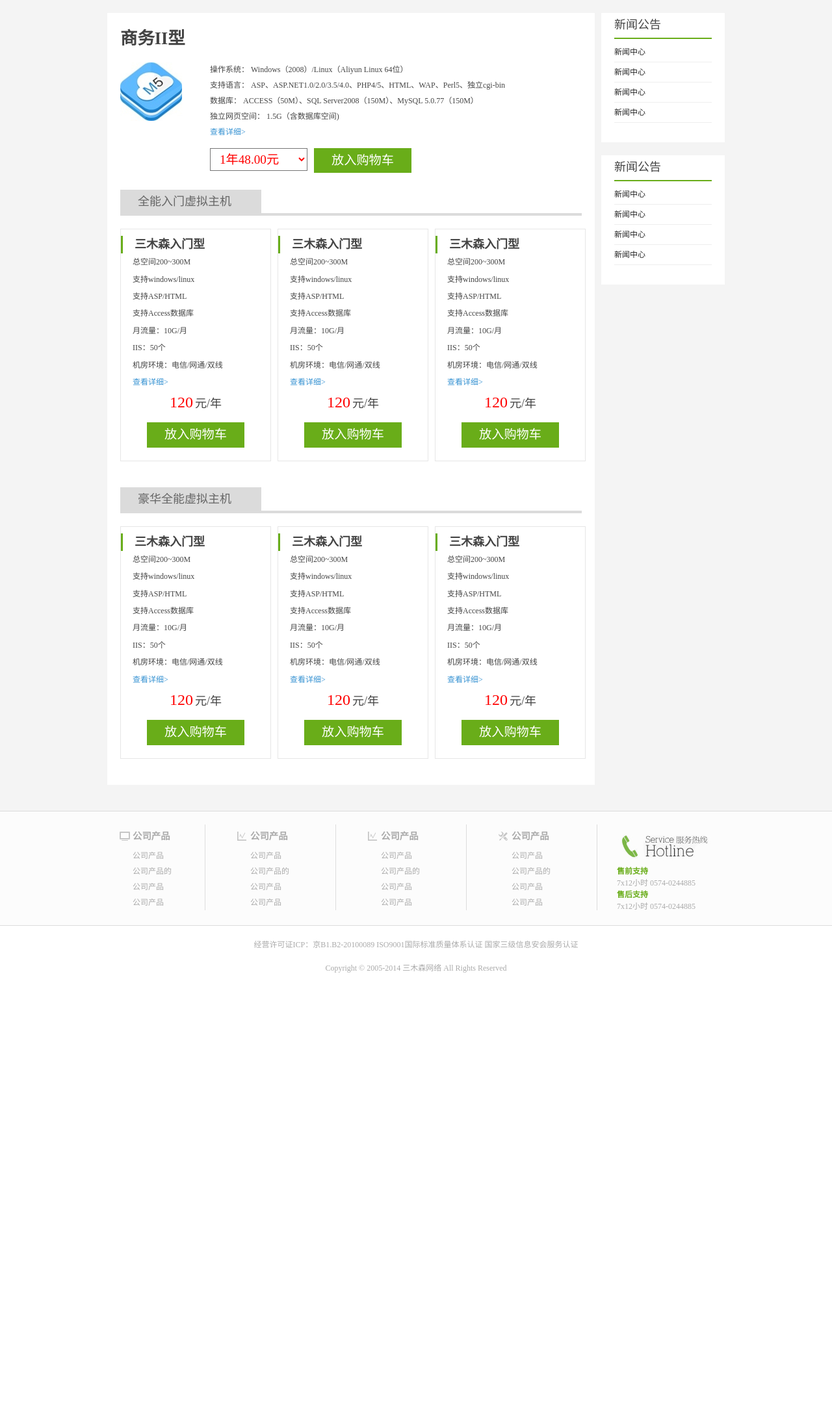
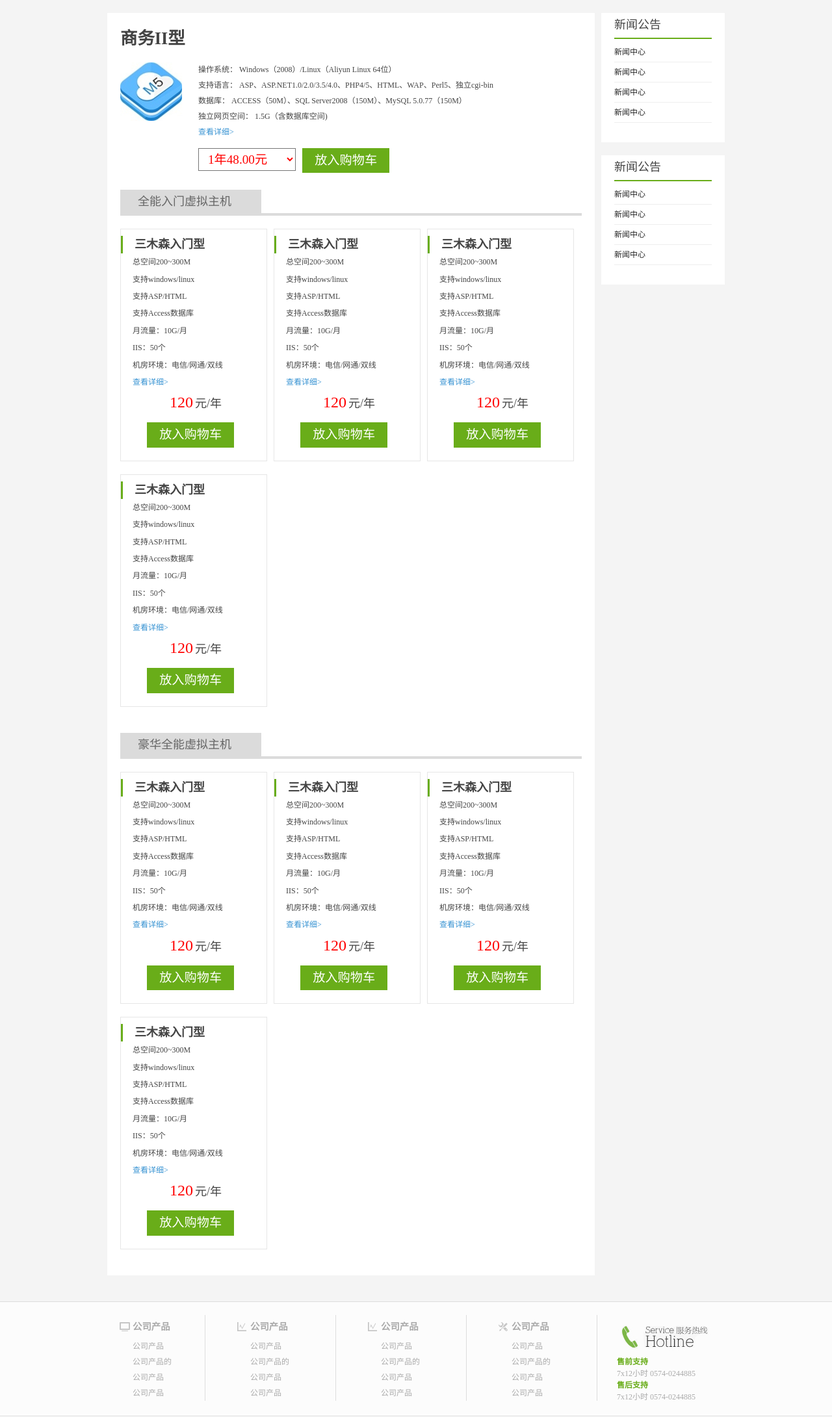
Before and after one commit to yysamson/idc-html, a PHP site: page /product-detal.php in a window 1280 px wide. Shown: the part 142-2323 px from the top of the page at 65% size. Before the commit the page ends 1639 px from the top, so only its background shows below. Run offline with PHP 8.4, Linux system fonts and the light colour scheme.

Commit message:
产品页面修改

```diff
--- a/css/layout.css
+++ b/css/layout.css
@@ -246,6 +246,12 @@ select{
 }
 
 .xiangqing-shuoming ul{
+    margin: 0;
+    padding: 0;
+
+}
+.xiangqing-shuoming ul li{
+    margin: 0;
     list-style: none;
     line-height: 2em;
 }
@@ -276,6 +282,8 @@ select{
    border: 1px #e6e6e6 solid;
     padding-bottom: 20px;
     margin-top: 20px;
+    width: 224px;
+    display: block;
 
 }
 
--- a/product-detal.php
+++ b/product-detal.php
@@ -1,43 +1,42 @@
 <?php include 'header.php' ?>
-
     <div class="container">
     <main class="span-19 ">
-        <div class="xiangqing span-19">
-
-            <span class="xiangqing-name span-18"> 商务II型</span>
-                <span class="xiangqing-content span-18">
-                    <span class="span-3"><img src="images/pic.jpg"/></span>
-                    <span class="span-15 last xiangqing-shuoming ">
+    <div class="xiangqing span-18">
+    <div class="xiangqing-name span-18"> 商务II型</div>
+    <div class="xiangqing-content span-18">
+        <div class="span-3"><img src="images/pic.jpg"/></div>
+        <div class="span-15 last xiangqing-shuoming ">
             <ul>
                 <li> 操作系统： Windows（2008）/Linux（Aliyun Linux 64位）</li>
                 <li> 支持语言： ASP、ASP.NET1.0/2.0/3.5/4.0、PHP4/5、HTML、WAP、Perl5、独立cgi-bin</li>
                 <li> 数据库： ACCESS（50M）、SQL Server2008（150M）、MySQL 5.0.77（150M）</li>
                 <li> 独立网页空间： 1.5G（含数据库空间)</li>
                 <li><a class="cl-blue-light">查看详细></a></li>
+            </ul>
             <select class="span-4 xiangqing-jiage cl-red">
                 <option>1年48.00元</option>
                 <option>1年48.00元</option>
                 <option>1年48.00元</option>
                 <option>1年48.00元</option>
             </select>
-                            <button class="btn span-4 last xiangqing-buy">放入购物车</button>
-                        </ul>
-                    </span>
-                </span>
+            <a class="btn xiangqing-buy">放入购物车</a>
+        </div>
+    </div>
 
-            <div class="span-19 xiangqiang-product">
-                <span class="span-18 product-name">
+    <div class="span-18 xiangqiang-product">
+        <div class="span-18 product-name">
             <ul class="span-5 bg-cl-gray cl-gray-light">
                 <li>全能入门虚拟主机</li>
             </ul>
+        </div>
+
+        <div class="span-18">
+            <div class="span-6 product-border ">
+                        <span class="product-content-name span-6">
+                            <ul>
+                                <li>三木森入门型</li>
+                            </ul>
                         </span>
-
-                <span class="span-19">
-
-                    <span class="span-6 product-border ">
-                        <span class="product-content-name span-6"><ul>
-                                <li>三木森入门型</li>
-                            </ul></span>
                         <span class="product-content-contene">
                             <ul>
                                 <li>总空间200~300M</li>
@@ -55,14 +54,16 @@
                             <span class="product-price2">元/年</span>
                         </span>
                         <span class="span-4 prepend-1">
-                            <button class="btn span-4 last xiangqing-buy">放入购物车</button>
+                            <a class="btn xiangqing-buy">放入购物车</a>
                         </span>
+            </div>
+
+            <div class="span-6 product-border ">
+                        <span class="product-content-name span-6">
+                            <ul>
+                                <li>三木森入门型</li>
+                            </ul>
                         </span>
-
-                      <span class="span-6 product-border ">
-                        <span class="product-content-name span-6"><ul>
-                                <li>三木森入门型</li>
-                            </ul></span>
                         <span class="product-content-contene">
                             <ul>
                                 <li>总空间200~300M</li>
@@ -80,14 +81,17 @@
                             <span class="product-price2">元/年</span>
                         </span>
                         <span class="span-4 prepend-1">
-                            <button class="btn span-4 last xiangqing-buy">放入购物车</button>
+                            <a class="btn xiangqing-buy">放入购物车</a>
                         </span>
+            </div>
+
+
+            <div class="span-6 product-border ">
+                        <span class="product-content-name span-6">
+                            <ul>
+                                <li>三木森入门型</li>
+                            </ul>
                         </span>
-
-                     <span class="span-6 product-border ">
-                        <span class="product-content-name span-6"><ul>
-                                <li>三木森入门型</li>
-                            </ul></span>
                         <span class="product-content-contene">
                             <ul>
                                 <li>总空间200~300M</li>
@@ -105,24 +109,16 @@
                             <span class="product-price2">元/年</span>
                         </span>
                         <span class="span-4 prepend-1">
-                            <button class="btn span-4 last xiangqing-buy">放入购物车</button>
-                        </span>
+                            <a class="btn last xiangqing-buy">放入购物车</a>
                         </span>
             </div>
 
-            <div class="span-19 xiangqiang-product">
-                <span class="span-18 product-name">
-                    <ul class="span-5 bg-cl-gray cl-gray-light">
-                        <li>豪华全能虚拟主机</li>
+            <div class="span-6 product-border last ">
+                        <span class="product-content-name span-6">
+                            <ul>
+                                <li>三木森入门型</li>
                             </ul>
                         </span>
-
-                <span class="span-19">
-
-                    <span class="span-6 product-border ">
-                        <span class="product-content-name span-6"><ul>
-                                <li>三木森入门型</li>
-                            </ul></span>
                         <span class="product-content-contene">
                             <ul>
                                 <li>总空间200~300M</li>
@@ -140,14 +136,26 @@
                             <span class="product-price2">元/年</span>
                         </span>
                         <span class="span-4 prepend-1">
-                            <button class="btn span-4 last xiangqing-buy">放入购物车</button>
+                            <a class="btn  xiangqing-buy">放入购物车</a>
                         </span>
+            </div>
+        </div>
+    </div>
+
+    <div class="span-18 xiangqiang-product">
+        <div class="span-18 product-name">
+            <ul class="span-5 bg-cl-gray cl-gray-light">
+                <li>豪华全能虚拟主机</li>
+            </ul>
+        </div>
+
+        <div class="span-19">
+            <div class="span-6 product-border ">
+                        <span class="product-content-name span-6">
+                            <ul>
+                                <li>三木森入门型</li>
+                            </ul>
                         </span>
-
-                      <span class="span-6 product-border ">
-                        <span class="product-content-name span-6"><ul>
-                                <li>三木森入门型</li>
-                            </ul></span>
                         <span class="product-content-contene">
                             <ul>
                                 <li>总空间200~300M</li>
@@ -165,14 +173,16 @@
                             <span class="product-price2">元/年</span>
                         </span>
                         <span class="span-4 prepend-1">
-                            <button class="btn span-4 last xiangqing-buy">放入购物车</button>
+                            <a class="btn  xiangqing-buy">放入购物车</a>
                         </span>
+            </div>
+
+            <div class="span-6 product-border ">
+                        <span class="product-content-name span-6">
+                            <ul>
+                                <li>三木森入门型</li>
+                            </ul>
                         </span>
-
-                     <span class="span-6 product-border ">
-                        <span class="product-content-name span-6"><ul>
-                                <li>三木森入门型</li>
-                            </ul></span>
                         <span class="product-content-contene">
                             <ul>
                                 <li>总空间200~300M</li>
@@ -190,11 +200,66 @@
                             <span class="product-price2">元/年</span>
                         </span>
                         <span class="span-4 prepend-1">
-                            <button class="btn span-4 last xiangqing-buy">放入购物车</button>
+                            <a class="btn  xiangqing-buy">放入购物车</a>
                         </span>
+            </div>
+
+            <div class="span-6 product-border ">
+                        <span class="product-content-name span-6">
+                            <ul>
+                                <li>三木森入门型</li>
+                            </ul>
                         </span>
+                        <span class="product-content-contene">
+                            <ul>
+                                <li>总空间200~300M</li>
+                                <li> 支持windows/linux</li>
+                                <li> 支持ASP/HTML</li>
+                                <li> 支持Access数据库</li>
+                                <li> 月流量：10G/月</li>
+                                <li> IIS：50个</li>
+                                <li> 机房环境：电信/网通/双线</li>
+                                <li><a class="cl-blue-light">查看详细></a></li>
+                            </ul>
+                        </span>
+                        <span class="span-6 product-price">
+                            <span class="cl-red product-price1">120</span>
+                            <span class="product-price2">元/年</span>
+                        </span>
+                        <span class="span-4 prepend-1">
+                            <a class="btn  xiangqing-buy">放入购物车</a>
+                        </span>
+            </div>
 
+            <div class="span-6 product-border ">
+                        <span class="product-content-name span-6">
+                            <ul>
+                                <li>三木森入门型</li>
+                            </ul>
+                        </span>
+                        <span class="product-content-contene">
+                            <ul>
+                                <li>总空间200~300M</li>
+                                <li> 支持windows/linux</li>
+                                <li> 支持ASP/HTML</li>
+                                <li> 支持Access数据库</li>
+                                <li> 月流量：10G/月</li>
+                                <li> IIS：50个</li>
+                                <li> 机房环境：电信/网通/双线</li>
+                                <li><a class="cl-blue-light">查看详细></a></li>
+                            </ul>
+                        </span>
+                        <span class="span-6 product-price">
+                            <span class="cl-red product-price1">120</span>
+                            <span class="product-price2">元/年</span>
+                        </span>
+                        <span class="span-4 prepend-1">
+                            <a class="btn  xiangqing-buy">放入购物车</a>
+                        </span>
             </div>
+        </div>
+    </div>
+
     </div>
     </main>
 
@@ -220,6 +285,5 @@
             </ul>
         </div>
     </aside>
-
     </div>
 <?php include 'footer.php' ?>
```
Lines whose indentation alone changed are shown as unchanged.
